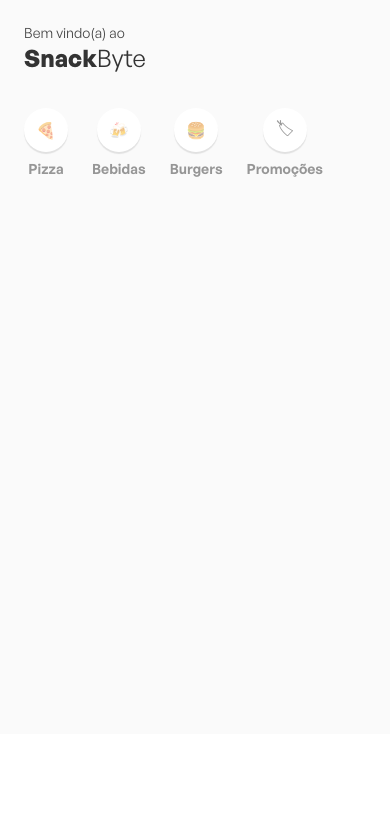
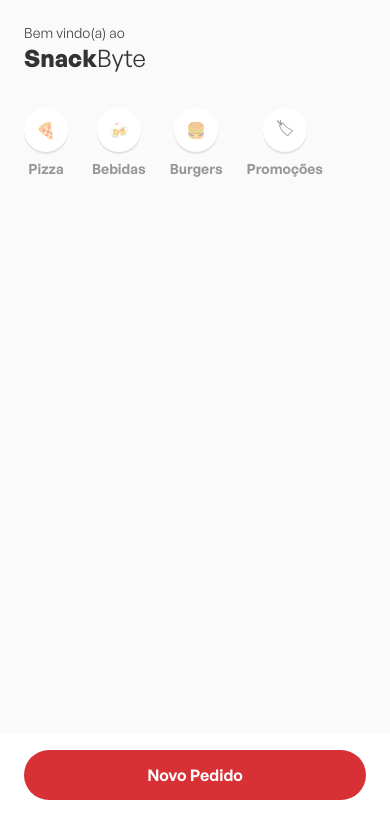
Before and after one commit to moraiskaua/mobile-SnackByte, a React Native app: screen / in a window 390 px wide. Shown: the top 838 px of the page. Built offline with nearby package versions, Linux system fonts and the light colour scheme.

Commit message:
feat: create button component

```diff
--- a/App.tsx
+++ b/App.tsx
@@ -1,7 +1,5 @@
 import { useFonts } from 'expo-font';
-import { StatusBar } from 'expo-status-bar';
-import { Text, View } from 'react-native';
-import { Main } from './src/Main';
+import Main from './src/Main';
 
 export default function App() {
   const isFontsLoaded = useFonts({
--- a/src/Main/index.tsx
+++ b/src/Main/index.tsx
@@ -1,3 +1,4 @@
+import Button from '../components/Button';
 import Categories from '../components/Categories';
 import Header from '../components/Header';
 import {
@@ -8,7 +9,7 @@ import {
   FooterContainer,
 } from './styles';
 
-export const Main = () => {
+const Main = () => {
   return (
     <>
       <Container>
@@ -20,9 +21,14 @@ export const Main = () => {
 
         <MenuContainer></MenuContainer>
       </Container>
+
       <Footer>
-        <FooterContainer></FooterContainer>
+        <FooterContainer>
+          <Button onPress={() => {}}>Novo Pedido</Button>
+        </FooterContainer>
       </Footer>
     </>
   );
 };
+
+export default Main;
--- a/src/Main/styles.ts
+++ b/src/Main/styles.ts
@@ -21,6 +21,7 @@ export const MenuContainer = styled.View`
 export const Footer = styled.View`
   min-height: 110px;
   background-color: #fff;
+  padding: 16px 24px;
 `;
 
 export const FooterContainer = styled.SafeAreaView``;
--- /dev/null
+++ b/src/components/Button/index.tsx
@@ -0,0 +1,17 @@
+import { Text } from '../Text';
+import { Container } from './styles';
+import { TouchableOpacityProps } from 'react-native';
+
+interface ButtonProps extends TouchableOpacityProps {}
+
+const Button: React.FC<ButtonProps> = ({ children, ...props }) => {
+  return (
+    <Container {...props}>
+      <Text weight="600" color="#fff">
+        {children}
+      </Text>
+    </Container>
+  );
+};
+
+export default Button;
--- /dev/null
+++ b/src/components/Button/styles.ts
@@ -0,0 +1,9 @@
+import styled from 'styled-components/native';
+
+export const Container = styled.TouchableOpacity`
+  background-color: ${({ disabled }) => (disabled ? '#999' : '#d73035')};
+  border-radius: 48px;
+  padding: 14px 24px;
+  justify-content: center;
+  align-items: center;
+`;
```
